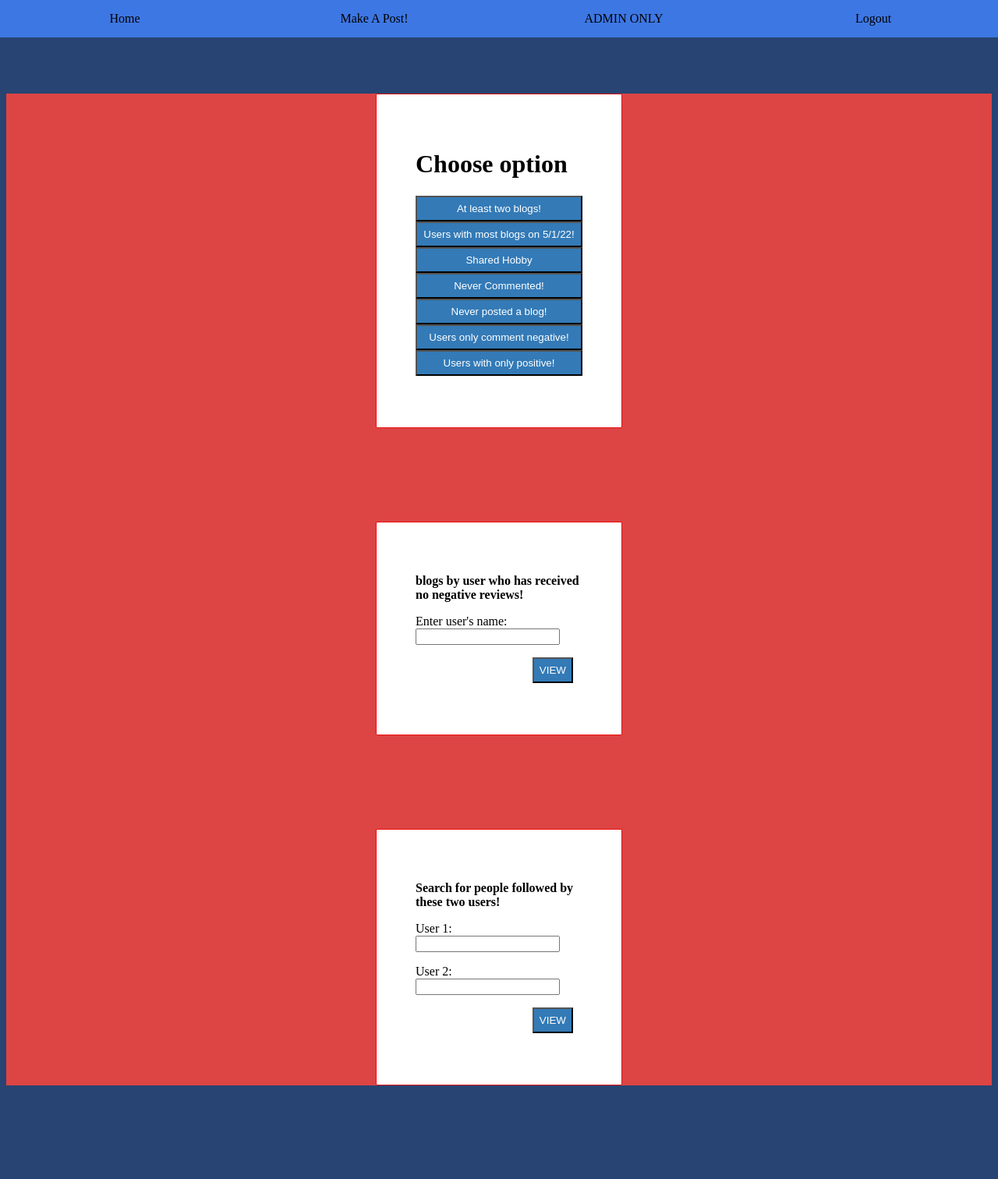
After one commit to frankthe-tank/blog-project, a PHP site: page /440/functions.php in a window 1280 px wide. The commit adds this page. Shown: the whole page at 78% size. Run offline with PHP 8.4, Linux system fonts and the light colour scheme.

Commit message:
updated function and ui
functionality for shared hobby was created so, you can look at it as an example of how you can implement the rest of the functions

```diff
--- /dev/null
+++ b/functions.php
@@ -0,0 +1,150 @@
+<html>
+    <head>
+        <title>New Post</title>
+         <!--insert style.css file inside index.html-->
+        <link rel = "stylesheet" type = "text/css" href = "style.css">
+        <nav class="display">
+            <a href="loggedin.php" class="navhead">Home</a>
+            <a href="newPost.php" class="navhead">Make A Post!</a>
+            <a href="functions.php" class="navhead">ADMIN ONLY</a>
+            <a href="http://127.0.0.1:8080/440%20project/professor%20didnt%20use/index.php" class="navhead">Logout</a>
+        </nav>
+    </head>
+    <body>
+
+
+    <div id = "frm">
+        <form method="post">
+        <h1>Choose option</h1>
+        <input type="submit" name="atLestTwo" class="btn" value="At least two blogs!"/>
+        <input type="submit" name="mostBlog" class="btn" value="Users with most blogs on 5/1/22!"/>
+        <!--example hobby pairs-->
+        <input type="submit" name="sharedHobby" value="Shared Hobby" class="btn" />
+        <input type="submit" name="neverComment" value="Never Commented!" class="btn"/>
+        <input type="submit" name="neverPosted" class="btn" value="Never posted a blog!"/>
+        <input type="submit" name="onlyNegative" class="btn" value="Users only comment negative!"/>
+        <input type="submit" name="noNegative" class="btn" value="Users with only positive!"/>
+
+        </form>
+    </div>
+    <?php
+
+            //if shared hobby is clicked
+            if(isset($_POST['sharedHobby'])){
+                $host = "127.0.0.1:3308";
+                $user = "user";
+                $password = "pass";
+                $db_name = "comp440project";
+
+                $con = mysqli_connect($host, $user, $password, $db_name);
+                if(mysqli_connect_errno()) {
+                    die("Failed to connect with MySQL: ". mysqli_connect_error());
+                }
+
+                $sql="SELECT
+                cus.username AS current_username
+                ,ous.username AS other_username
+                ,cus.hobby AS same_hobby
+              FROM
+                hobby AS ous -- other users' skills
+                JOIN hobby AS cus -- current user's skills
+                  ON cus.hobby = ous.hobby -- we are looking for users that have some of the current user's skills
+                    AND cus.username <> ous.username -- exclude the current user from the list
+              GROUP BY
+                cus.username
+                ,ous.username
+              ORDER BY
+                cus.username
+                ,same_hobby DESC";
+                $result = mysqli_query($con, $sql);
+                echo "<table style='width:100%'>
+                <tr>
+                    <td><b>user 1</b></td>
+                    <td><b>user 2</b></td>
+                    <td><b>hobby</b></td>
+                </tr>";
+                while($row = mysqli_fetch_array($result))
+                {
+                    echo "<tr>";
+                    echo "<td>" . $row['current_username'] . "</td>";
+                    echo "<td>" . $row['other_username'] . "</td>";
+                    echo "<td>" . $row['same_hobby'] . "</td>";
+                    echo "</tr>";
+                }
+                echo "</table>";
+
+            }
+            else if(isset($_POST['neverComment'])){
+                echo "<table style='width:100%'>
+                <tr>
+                    <td>user</td>
+
+                </tr></table>";
+            }
+        ?>
+
+    <div id='frm'>
+    <p><b> blogs by user who has received no negative reviews!</b></p>
+        <form name="" action = "" onsubmit = "" method = "POST">
+            <p>
+                <label> Enter user's name: </label>
+                <input type = "text" id ="Subject" name  = "Subject" required/>
+            </p>
+            <p>
+                <input type =  "submit" id = "btn" name= create value = "VIEW" />
+            </p>
+        </form>
+
+
+</div>
+    <div id='frm'>
+        <p><b>Search for people followed by these two users!</b></p>
+        <form name="f1" action = "newPost.php" onsubmit = "return validation()" method = "POST">
+            <p>
+                <label> User 1: </label>
+                <input type = "text" id ="Subject" name  = "Subject" required/>
+            </p>
+            <p>
+                <label> User 2: </label>
+                <input type = "text" id ="Tags" name  = "Tags" required />
+            </p>
+
+
+            <p>
+                <input type =  "submit" id = "btn" name= create value = "VIEW" />
+            </p>
+        </form>
+
+    </div>
+
+    </div>
+    <script>
+            function validation()
+            {
+                var sub=document.f1.Subject.value;
+                var des=document.f1.Description.value;
+                var tag=document.f1.Tags.value;
+                if(sub.length=="" && des.length=="" && tag.length=="") {
+                    alert("User Name and Password fields are empty");
+                    return false;
+                }
+                else
+                {
+                    if(sub.length=="") {
+                        alert("Subject is empty.");
+                        return false;
+                    }
+                    if (des.length=="") {
+                    alert("Description field is empty.");
+                    return false;
+                    }
+                    if (tag.length=="") {
+                    alert("Tag is empty.");
+                    return false;
+                    }
+                }
+            }
+        </script>
+    </body>
+
+</html>
--- a/loggedin.php
+++ b/loggedin.php
@@ -70,7 +70,7 @@
            echo("</p><form action=comment.php method = 'POST'>
                     <label for='comment'>Comment:</label><br>
                     <input type='text'  name='comments' ><br>
-                    <label for='Rating'>Select a rating for the blog.</label>
+                    <label for='Rating'>Select a rating for the blog.".$row['blogID']."</label>
                         <select  name='rating'>
                             <option value='Positive'>Positive</option>
                             <option value='Negative'>Negative</option>
--- a/style.css
+++ b/style.css
@@ -29,6 +29,13 @@ body{
     padding: 7px;
     margin-left: 70%;
 }
+.btn{
+    color: #fff;
+    background: #337ab7;
+    padding: 7px;
+    width:100%;
+
+}
 .display {
     text-align: center;
      font-family: "Roboto mono", serif;
@@ -47,7 +54,7 @@ body{
 
     /* This extra space affects how much total space the element takes up. Let's say I want to make four equal elements, by setting the links to a width of 25%. Even though 25 x 4 = 100%, the last item gets pushed down to the next line because there's not enough space for it. */
 
-     width: 20%;
+     width: 25%;
 
 
 
@@ -66,7 +73,13 @@ body{
  }
  .Comment-header{
    background-color: rgb(233, 207, 207);
+   padding:15px;
 }
 .comment{
   background-color: rgb(158, 175, 211);
+  padding: 15px;
 }
+table, th, td {
+  border:1px solid black;
+
+}
```
Also changed, not shown: newPost.php (+4 -4 lines).
